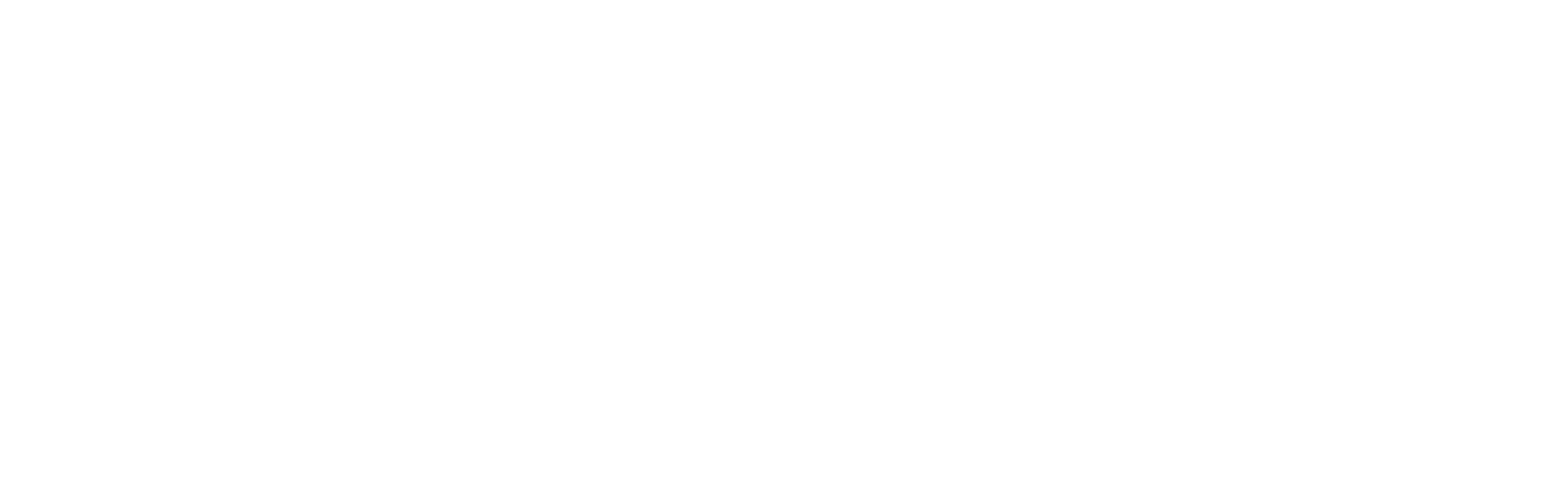
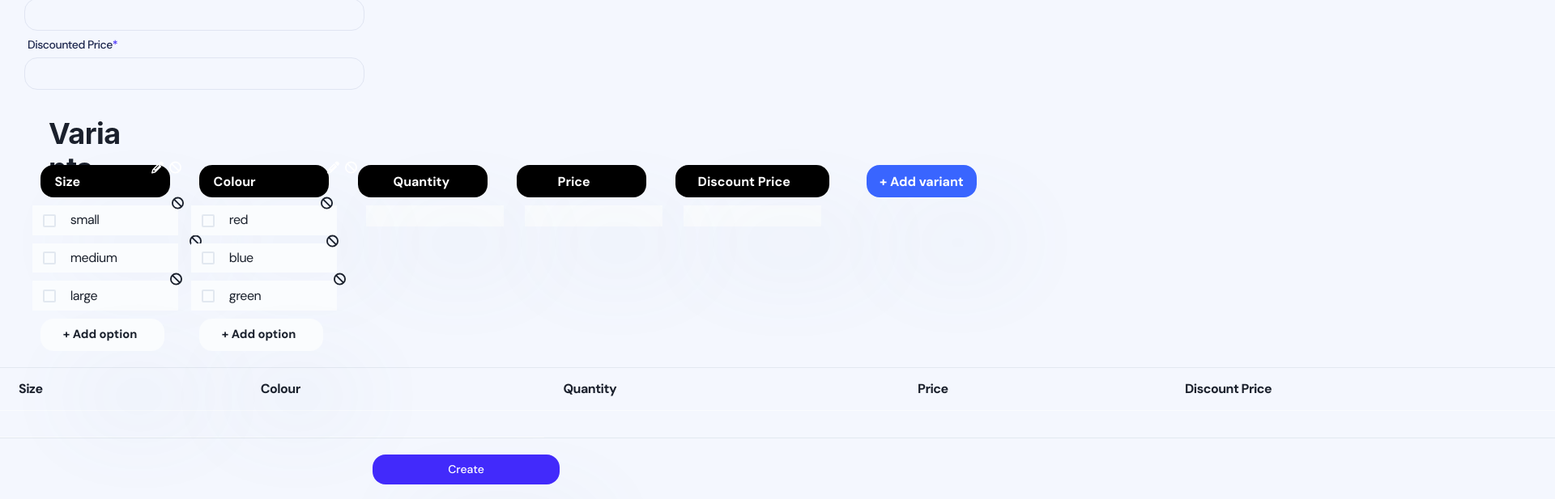
Before and after one commit to RshmanGit/Tryyon-mono-repo, a Next.js app: page /admin/Product in a window 1280 px wide. Before the commit this address had no page. Shown: the part 528-1145 px from the top of the page at 81% size, 1920 px wide, since content can reach past the window. Before the commit the page ends 862 px from the top, so only its background shows below. Built offline with nearby package versions, Linux system fonts and the light colour scheme.

Commit message:
Added Product Listing Form as a component

```diff
--- a/pages/Products_Listing/dynamic_table.js
+++ b/pages/Components/dynamic_table.js
@@ -54,9 +54,6 @@
   Progress
 } from '@chakra-ui/react';
 
-// Custom components
-import DefaultAuth from '../../ui/layouts/auth/Default.js';
-
 // Assets
 import { MdOutlineRemoveRedEye } from 'react-icons/md';
 import { RiEyeCloseLine } from 'react-icons/ri';
@@ -108,7 +105,7 @@
   useEffect(() => {
     //After closing modal, get back to the page
     if (time === false) {
-      router.push('/Products_Listing/dynamic_table');
+      router.push('/admin/Product');
       setTimer(true);
     }
   });
@@ -684,7 +681,7 @@
                     <Grid
                       h="40px"
                       templateRows="repeat(1, 1fr)"
-                      templateColumns="repeat(8, 1fr)"
+                      templateColumns="repeat(6, 1fr)"
                       gap={4}
                     >
                       <GridItem rowSpan={1} colSpan={2}>
@@ -1026,7 +1023,7 @@
                       <Tbody>
                         {res1.map((table, idx) => {
                           return (
-                            <Tr key={table}>
+                            <Tr key={table} height="auto">
                               {table.map((entry, idx2) => {
                                 return (
                                   <Td
--- /dev/null
+++ b/pages/admin/Product.js
@@ -0,0 +1,7 @@
+import { ChakraProvider } from '@chakra-ui/react';
+import Head from 'next/head';
+import Entry from '../Components/dynamic_table';
+
+export default function Product() {
+  return <Entry />;
+}
```
Also changed, not shown: pages/auth/admin/login.js (+7 -1 lines).
